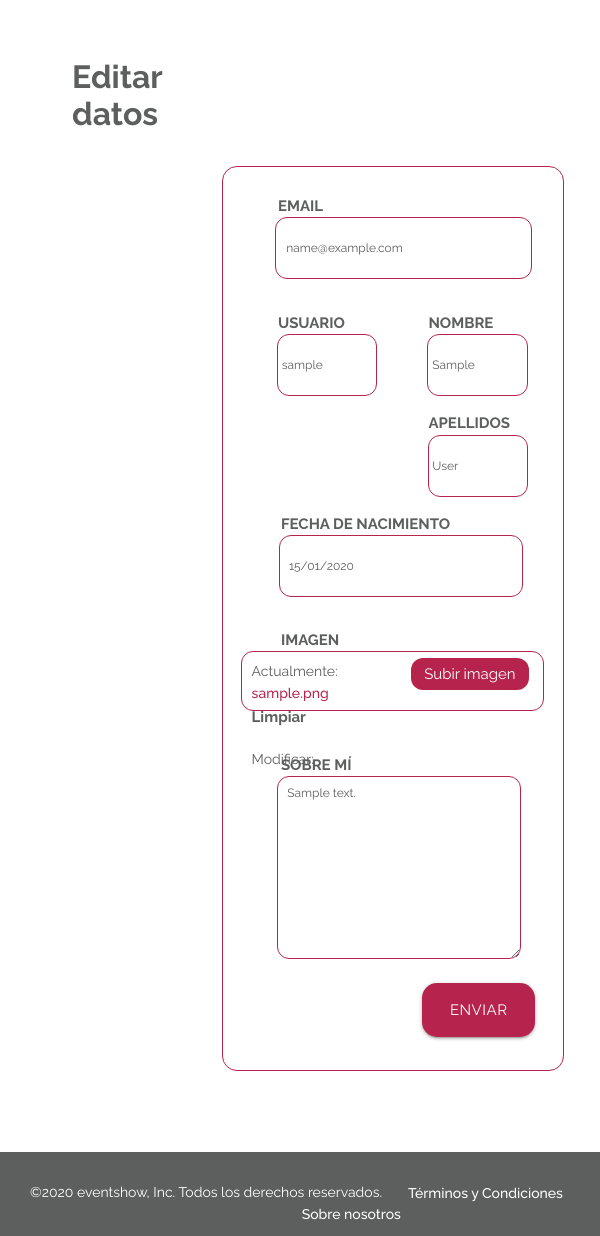
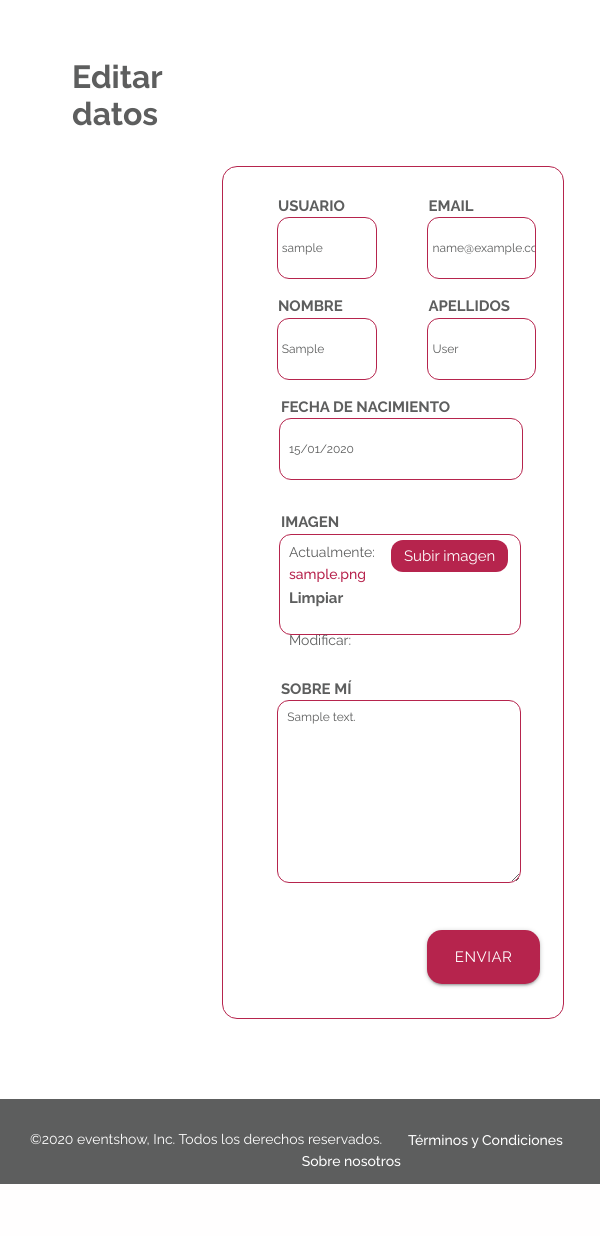
Before and after one commit to eventshow/evenshow, a Django app: page /profile/update in a window 600 px wide. Shown: the part 205-1441 px from the top of the page. After the commit the page ends 1389 px from the top, so only its background shows below. Run offline with Django 3.2, Linux system fonts and the light colour scheme; a user stored in the database is signed in; tables that the repository leaves empty hold one stand-in row (values such as "Sample post"); grey boxes marked "Sample" are stand-in pictures.

Commit message:
[fix] Vistas verticales de editar perfil responsive para todos los moviles

```diff
--- a/events/templates/profile/update.html
+++ b/events/templates/profile/update.html
@@ -20,21 +20,21 @@
                     action="{% url 'update_profile' %}">
                     {% csrf_token %}
                     <div class="row">
-                        <div class="grid-example col s12">
-                            <div class="validate-input iphone-right" id="edit-event">
-                                <label>EMAIL</label>
-                                {{form.email}}
-                                <div class="form-errors">
-                                    {{ form.email.errors }}
-                                </div>
-                            </div>
-                        </div>
                         <div class="grid-example col s6">
                             <div class="validate-input" id="edit-event">
                                 <label>USUARIO</label>
                                 {{ form.username }}
                                 <div class="form-errors">
                                     {{ form.username.errors }}
+                                </div>
+                            </div>
+                        </div>
+                        <div class="grid-example col s6">
+                            <div class="validate-input iphone-right" id="edit-event">
+                                <label>EMAIL</label>
+                                {{form.email}}
+                                <div class="form-errors">
+                                    {{ form.email.errors }}
                                 </div>
                             </div>
                         </div>
--- a/static/css/main.css
+++ b/static/css/main.css
@@ -2568,15 +2568,16 @@ table {
 	}
 
 	#picture-box {
-		width: 130% !important;
-		height: 60px !important;
+		width: 105% !important;
+		height: 85px !important;
 		color: #5D5E5E !important;
 		border: 1px solid #B6244D !important;
 		border-radius: 12px !important;
 		padding-left: 4% !important;
-		margin-left: -17% !important;
+		margin-left: -3% !important;
 		font-family: Raleway, sans-serif;
 		font-size: 14px;
+	}
 	}
 	.description {
 		width: 105% !important;
@@ -3688,6 +3687,22 @@ table {
 			margin-left: 27%;
 		}
 
+		#picture-box {
+			width: 104% !important;
+			height: 101px !important;
+			color: #5D5E5E !important;
+			border: 1px solid #B6244D !important;
+			border-radius: 12px !important;
+			padding-left: 4% !important;
+			margin-left: -1% !important;
+			font-family: Raleway, sans-serif;
+			font-size: 14px;
+		}
+
+		.iphone-right {
+			margin-right: -6% !important;
+		}
+
 	}
 
 	/* IPHONE 6/7/8 PLUS */
@@ -3804,6 +3819,11 @@ table {
 			margin-bottom: -57%;
 			margin-left: 7%;
 		}
+		#send-buttons-data{
+			margin-bottom: 3% !important;
+   			margin-left: -16% !important;
+			margin-top: 92% !important;
+		}
 	}
 
 	/* SAMSUNG S5 */
@@ -3940,6 +3960,12 @@ table {
 		.img-detail-bio {
 			margin-top: 4px;
 			margin-left: 28%;
+		}
+
+		#send-buttons-data {
+			margin-bottom: 3% !important;
+			margin-left: -31% !important;
+			margin-top: 103% !important;
 		}
 	}
 
```
Also changed, not shown: other parts of static/css/main.css (+16 -18 lines).
